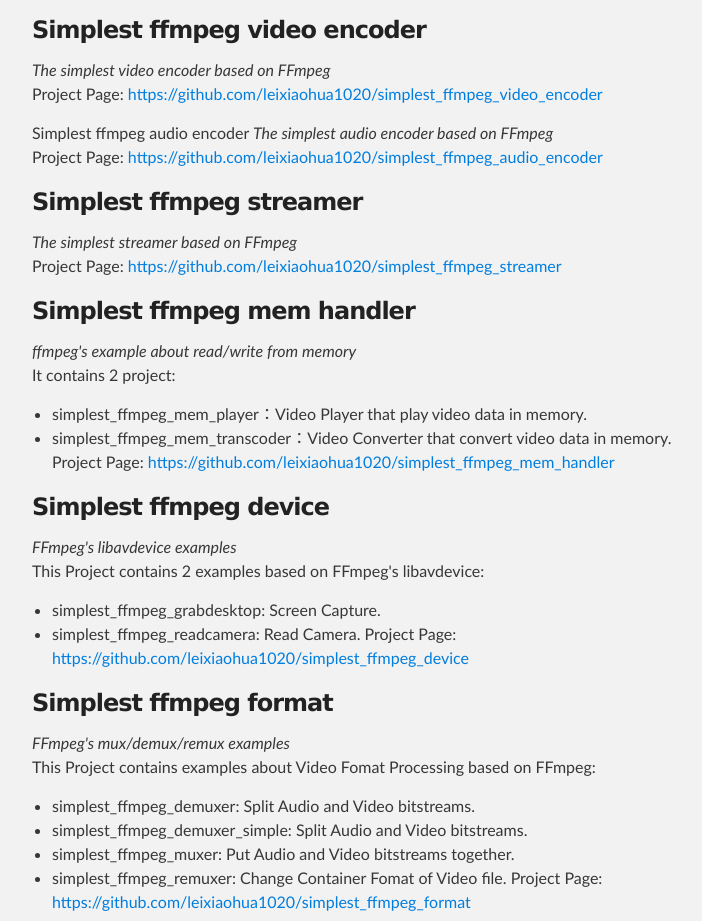
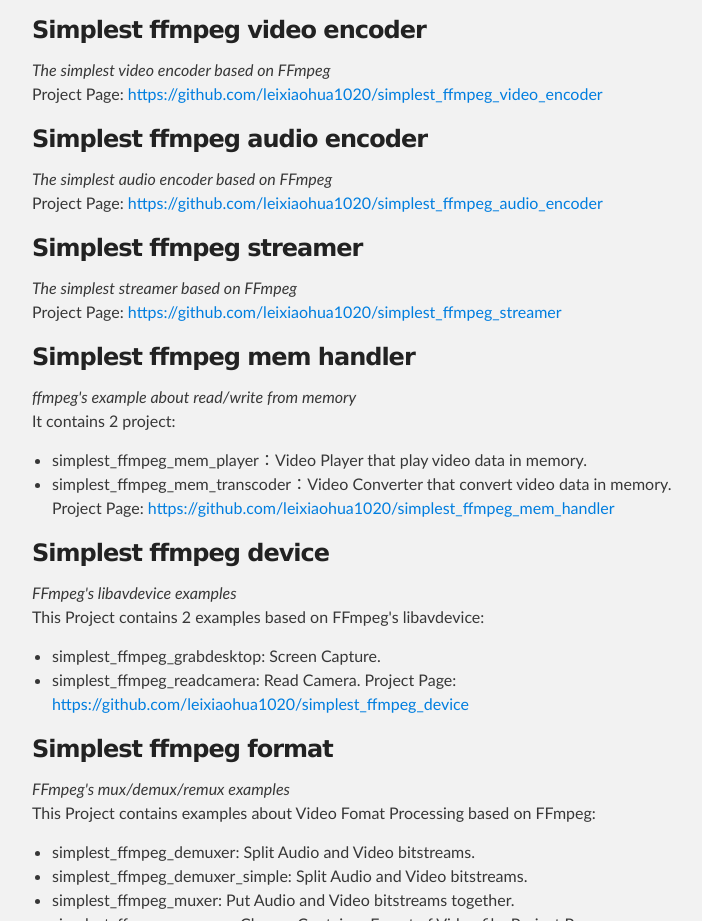
Before and after one commit to leixiaohua1020/leixiaohua1020.github.io, a plain HTML site: page index.html in a window 1280 px wide. Shown: the part 1638-2559 px from the top of the page, without its empty margins (288-990 px from the left). Drawn offline with Linux system fonts and the light colour scheme.

Commit message:
Replace master branch with page content via GitHub

```diff
--- a/index.html
+++ b/index.html
@@ -105,8 +105,10 @@ Project Page: <a href="https://github.com/leixiaohua1020/simplest_ffmpeg_picture
 <p><em>The simplest video encoder based on FFmpeg</em><br>
 Project Page: <a href="https://github.com/leixiaohua1020/simplest_ffmpeg_video_encoder">https://github.com/leixiaohua1020/simplest_ffmpeg_video_encoder</a></p>
 
-<p>Simplest ffmpeg audio encoder
-<em>The simplest audio encoder based on FFmpeg</em><br>
+<h3>
+<a id="simplest-ffmpeg-audio-encoder" class="anchor" href="#simplest-ffmpeg-audio-encoder" aria-hidden="true"><span class="octicon octicon-link"></span></a>Simplest ffmpeg audio encoder</h3>
+
+<p><em>The simplest audio encoder based on FFmpeg</em><br>
 Project Page: <a href="https://github.com/leixiaohua1020/simplest_ffmpeg_audio_encoder">https://github.com/leixiaohua1020/simplest_ffmpeg_audio_encoder</a></p>
 
 <h3>
```
Also changed, not shown: params.json (+1 -1 lines).
